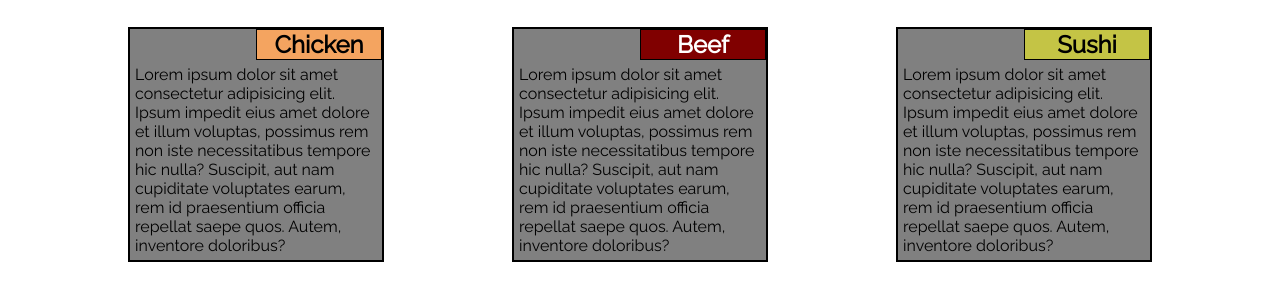
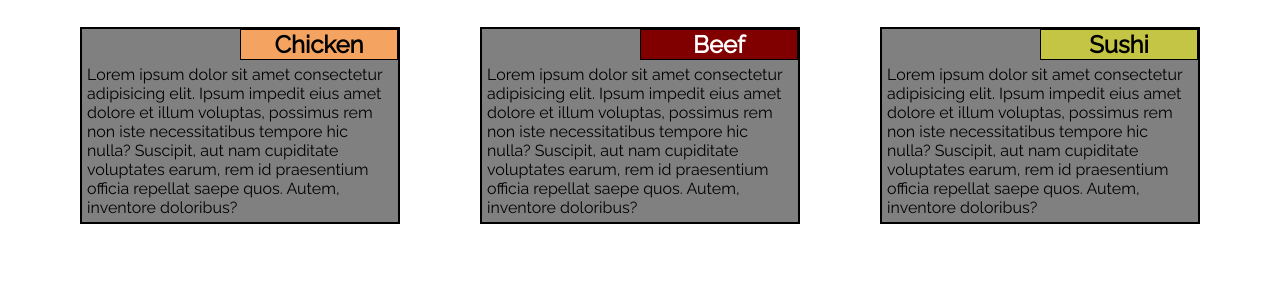
Before and after one commit to NDraco/git, a plain HTML site: page index.html in a window 1280 px wide. Shown: the part 109-410 px from the top of the page. Drawn offline with Linux system fonts and the light colour scheme.

Commit message:
set width of a box to 25%

```diff
--- a/css/style.css
+++ b/css/style.css
@@ -15,8 +15,9 @@ h1{
 }
 
 .box{
-    width: 20%;
+    width: 25%;
     border: 2px solid black;
+    position: relative;
 }
 
 
```
